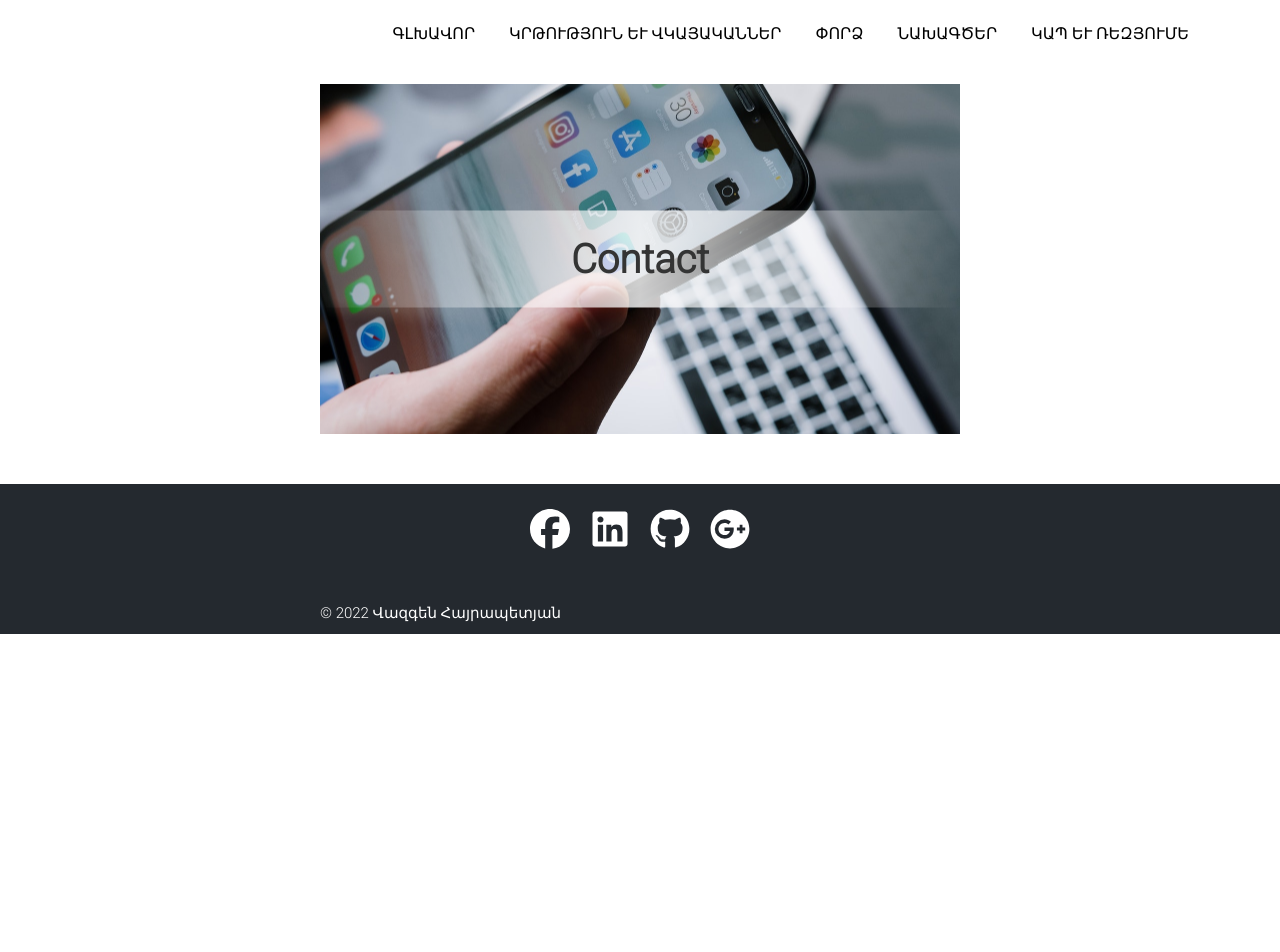
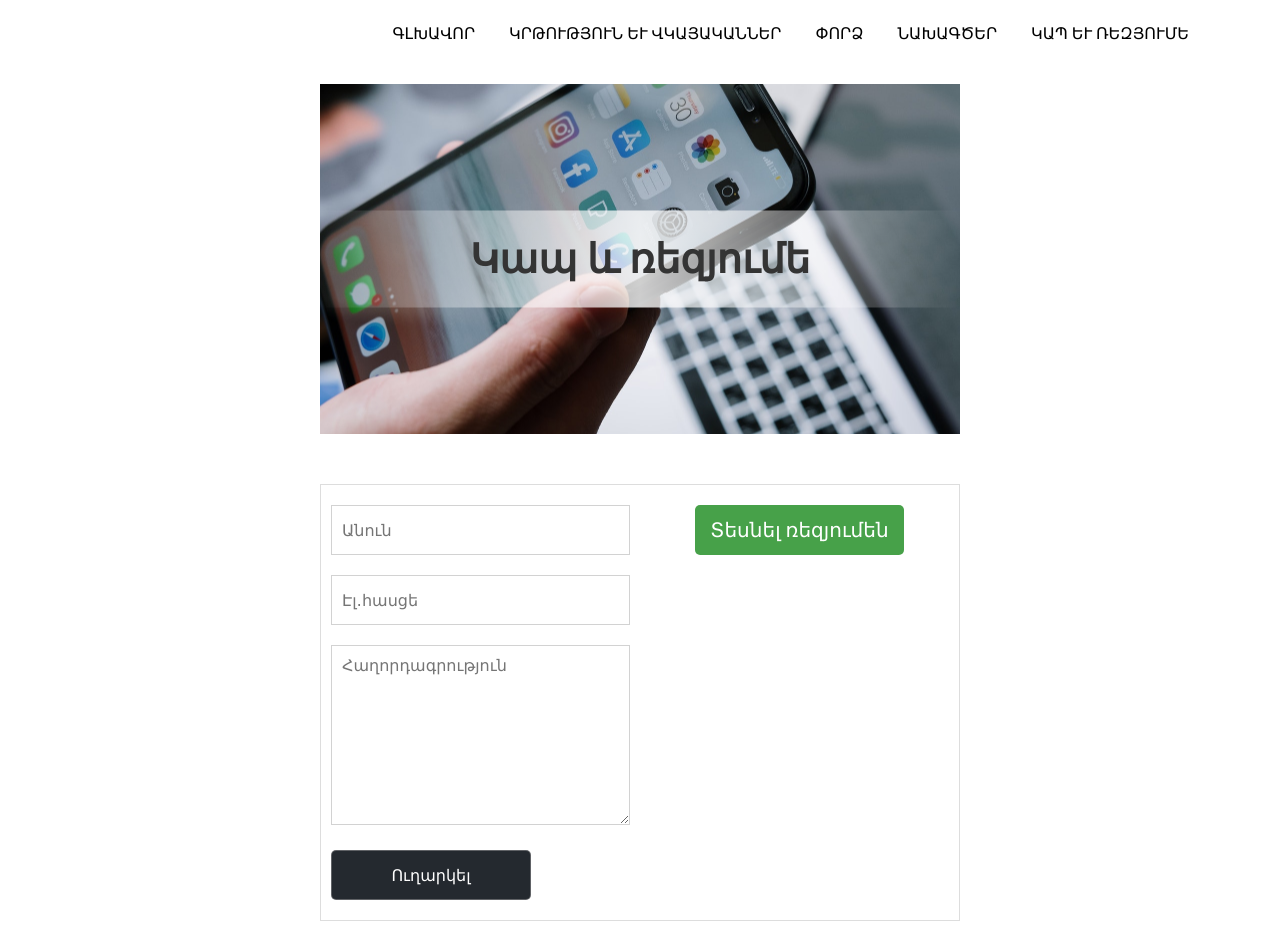
Before and after one commit to vazgenhayrapetyan/vazgencv, a React (Create React App) app: page /#/contact in a window 1280 px wide. Shown: the top 952 px of the page. Before the commit the page ends 800 px from the top, so only its background shows below. Built offline with nearby package versions, Linux system fonts and the light colour scheme.

Commit message:
update 2.0.3

```diff
--- a/package.json
+++ b/package.json
@@ -4,6 +4,7 @@
   "private": true,
   "homepage": "https://vazgen97.github.io/vazgencv",
   "dependencies": {
+    "@emailjs/browser": "^3.6.2",
     "@fortawesome/fontawesome-svg-core": "^6.1.2",
     "@fortawesome/free-brands-svg-icons": "^6.1.2",
     "@fortawesome/free-solid-svg-icons": "^6.1.2",
--- a/src/assets/style/style.scss
+++ b/src/assets/style/style.scss
@@ -371,3 +371,71 @@ footer {
     }
 }
 /*End projects*/
+/*Contact*/
+.contact-form {
+    display: flex;
+    flex-wrap: wrap;
+    justify-content: space-around;
+    width: 100%;
+    height: auto;
+    border: 1px solid #85858546;
+    .send-message {
+        width: 50%;
+        padding: 10px;
+        form {
+
+            input {
+                width: 100%;
+                height: 50px;
+            }
+            textarea {
+                width: 100%;
+                max-width: 100%;
+                min-height: 180px;
+            }
+            input, textarea {
+                font-size: 16px;
+                padding: 10px;
+                border: 1px solid #a1a1a17a;
+                margin: 10px auto;
+            }
+            [type^=submit] {
+                width: 200px;
+                border-radius: 5px;
+                background-color: rgb(36, 41, 47);
+                color: #fff;
+                cursor: pointer;
+                transition: all .2s ease-in;
+                &:hover {
+                    background-color: rgba(58, 58, 58, 0.911);
+                }
+            }
+        }
+    }
+    .resume {
+        width: 50%;
+        padding: 10px;
+        a {
+            display: block;
+            width: 70%;
+            padding: 13px;
+            background-color: #47A149;
+            color: #fff;
+            text-decoration: none;
+            text-align: center;
+            margin: 10px auto;
+            border-radius: 5px;
+            transition: all .2s;
+            &:hover {
+                background-color: #47a148cb;
+            }
+        }
+    }
+}
+@media (max-width: 670px) {
+    .contact-form {
+        .send-message, .resume {
+            width: 100%;
+        }
+    }
+}
--- a/src/pages/Contact.js
+++ b/src/pages/Contact.js
@@ -1,18 +1,46 @@
+import React, { useRef } from 'react';
+import emailjs from '@emailjs/browser';
 import Header from "../components/Header";
 import Footer from "../components/Footer";
 import "../assets/style/style.scss";
 
 export default function Project() {
+    const form = useRef();
+
+  const sendEmail = (e) => {
+    e.preventDefault();
+
+    emailjs.sendForm('service_tjwot2q', 'template_0n9kn9p', form.current, 'BWW0kDBUVCKGem7zk')
+      .then((result) => {
+          console.log(result.text);
+          alert("Շնորհակալություն ինձ հետ կապ հաստատելու համար։ Ձեր հաղորդագրությանը կարձագանքեմ հնարավորինս արագ");
+      }, (error) => {
+          console.log(error.text);
+      });
+  };
+
     return (
         <>
         <Header />
         <div className="container">
             <div className="section-title">
                 <div className="contact-bg">
-                    <h1>Contact</h1>
+                    <h1>Կապ և ռեզյումե</h1>
                 </div>
             </div>
-
+            <div className="contact-form">
+                <div className="send-message">
+                    <form ref={form} onSubmit={sendEmail}>
+                        <input type="text" name="user_name" placeholder="Անուն" />
+                        <input type="email" name="user_email" placeholder="Էլ․հասցե" />
+                        <textarea name="message" placeholder="Հաղորդագրություն" />
+                        <input type="submit" value="Ուղարկել" />
+                    </form>
+                </div>
+                <div className="resume">
+                    <a href="https://drive.google.com/file/d/10eUlPq3uMgFkAYOS6_j1phCDCahAG9IE/view" target="_blank">Տեսնել ռեզյումեն</a>
+                </div>
+            </div>
         </div>
         <Footer />
         </>
```
Also changed, not shown: 1 other file (tests, documents, lock files or other folders).
